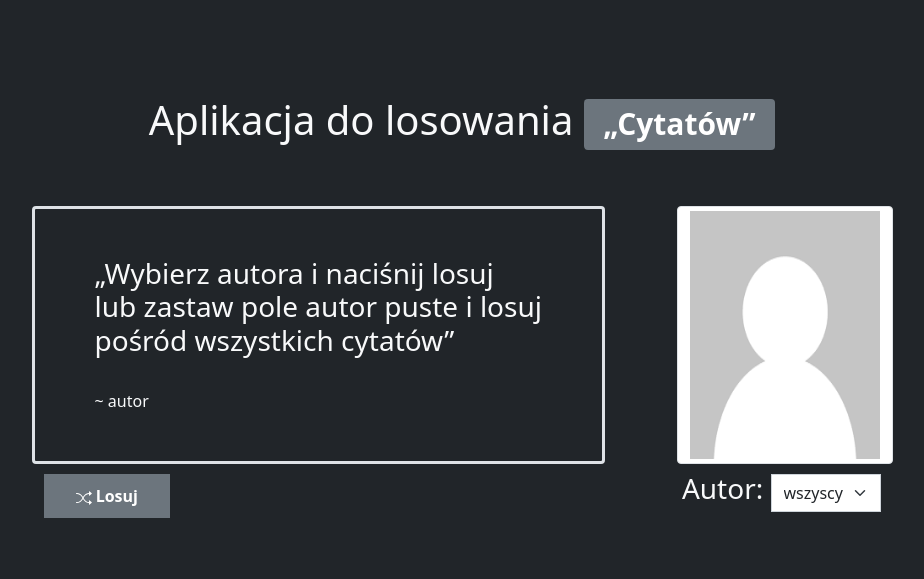
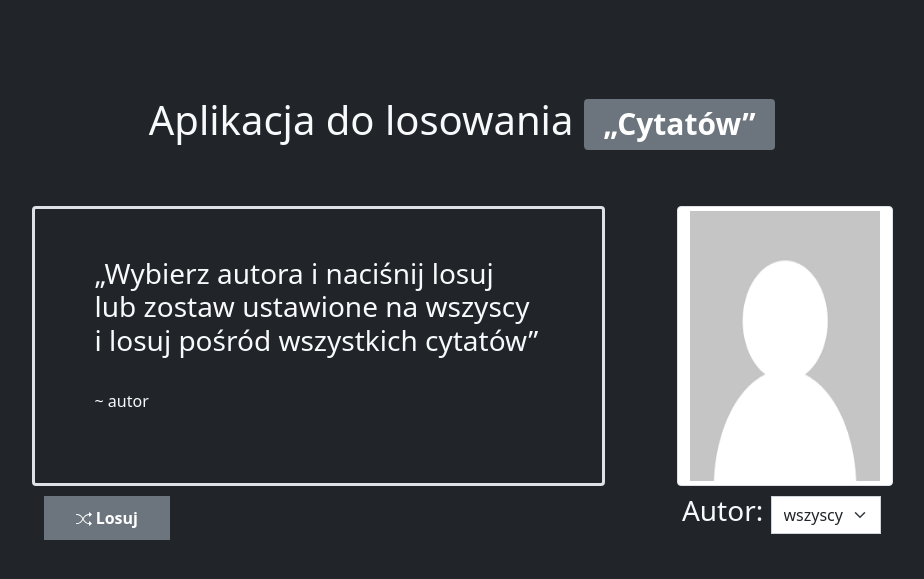
Before and after one commit to JakubBiernacki/cytaty, a Django app: template frontend/templates/home.html in a window 1280 px wide. Shown: the top 579 px of the page, without its empty margins (178-1102 px from the left). Run offline with Django 3.2, Linux system fonts and the light colour scheme; the template is opened without the code that fills it, so the values that code supplies are empty.

Commit message:
losowanie_cytatow

```diff
--- a/frontend/static/home_app.js
+++ b/frontend/static/home_app.js
@@ -1,4 +1,9 @@
 const select = document.querySelector('.custom-select')
+
+const tresc = document.querySelector('#cytat')
+const podpis = document.querySelector('#autor')
+
+const author_img = document.querySelector('.img-thumbnail')
 
 function add_option(autor){
     const option = document.createElement('option')
@@ -8,8 +13,42 @@ function add_option(autor){
     select.appendChild(option)
 
 }
+const autorzy = []
+// #autorzy
+fetch('http://127.0.0.1:8000/api/autor/',{headers: {'Authorization': 'Basic ' + btoa('jakub:toor')}}
+).then(response => response.json()
+).then(data => data.forEach(element => {
+    add_option(element)
+    autorzy.push(element)
+}))
+
+// cytaty
+
+const cytaty = []
+fetch('http://127.0.0.1:8000/api/cytaty/',{headers: {'Authorization': 'Basic ' + btoa('jakub:toor')}}
+).then(response =>response.json()).then(data => data.forEach(e=> cytaty.push(e)))
 
 
-fetch('http://127.0.0.1:8000/api/autor/',{headers: {'Authorization': 'Basic ' + btoa('jakub:toor')}}
-).then(response => response.json()
-).then(data => data.forEach(element => add_option(element)))
+
+function main(){
+    const cytaty_autora = (select.value=="0")? cytaty : cytaty.filter(obj => obj.autor == select.value)
+
+    const cytat = cytaty_autora[Math.floor(Math.random() * cytaty_autora.length)];
+
+    if(tresc.innerText == cytat.tresc){
+        main()
+    }
+    else{
+        tresc.innerText = cytat.tresc
+
+        const autor = autorzy.find(e => e.id == cytat.autor)
+
+        author_img.src = autor.zdjecie
+        podpis.innerText = autor.imie
+
+    }
+
+
+}
+
+document.querySelector('.button').addEventListener('click',main)
--- a/frontend/static/home_style.css
+++ b/frontend/static/home_style.css
@@ -12,6 +12,7 @@
   transition-duration: 0.4s;
 }
 
+
 .button2 {background-color: #008CBA;} /* Blue */
 .button3 {background-color: #f44336;} /* Red */
 .button4 {background-color: #e7e7e7; color: black;} /* Gray */
@@ -25,3 +26,7 @@
   display: inline-block;
   font-size: 16px;
 }
+
+.field{
+  height: 280px;
+}
--- a/frontend/templates/home.html
+++ b/frontend/templates/home.html
@@ -13,15 +13,16 @@
     </center>
 
     <div class="row d-flex justify-content-between">
-        <div class=" mt-5 col-8 border border-3  rounded">
+
+        <div  class=" mt-5 col-md-8 field border border-3  rounded">
             <div class="p-5">
-                <h3>&#8222;Wybierz autora i naciśnij losuj lub zastaw pole autor puste i losuj pośród wszystkich
-                    cytatów&#8221;</h3><br>~ autor
+                <h3>&#8222;<span id="cytat">Wybierz autora i naciśnij losuj lub zostaw ustawione na wszyscy i losuj pośród wszystkich
+                    cytatów</span>&#8221;</h3><br>~ <span id='autor'>autor</span>
             </div>
 
         </div>
 
-        <img src="media/user.png" class="img-thumbnail mt-5 col-3">
+        <img style="height:280px" src="media/user.png"  class=" img-thumbnail mt-5 col-5 col-md-3">
 
 
     </div>
```
Also changed, not shown: db.sqlite3, media/author_images/sokrates.jpg (added).
